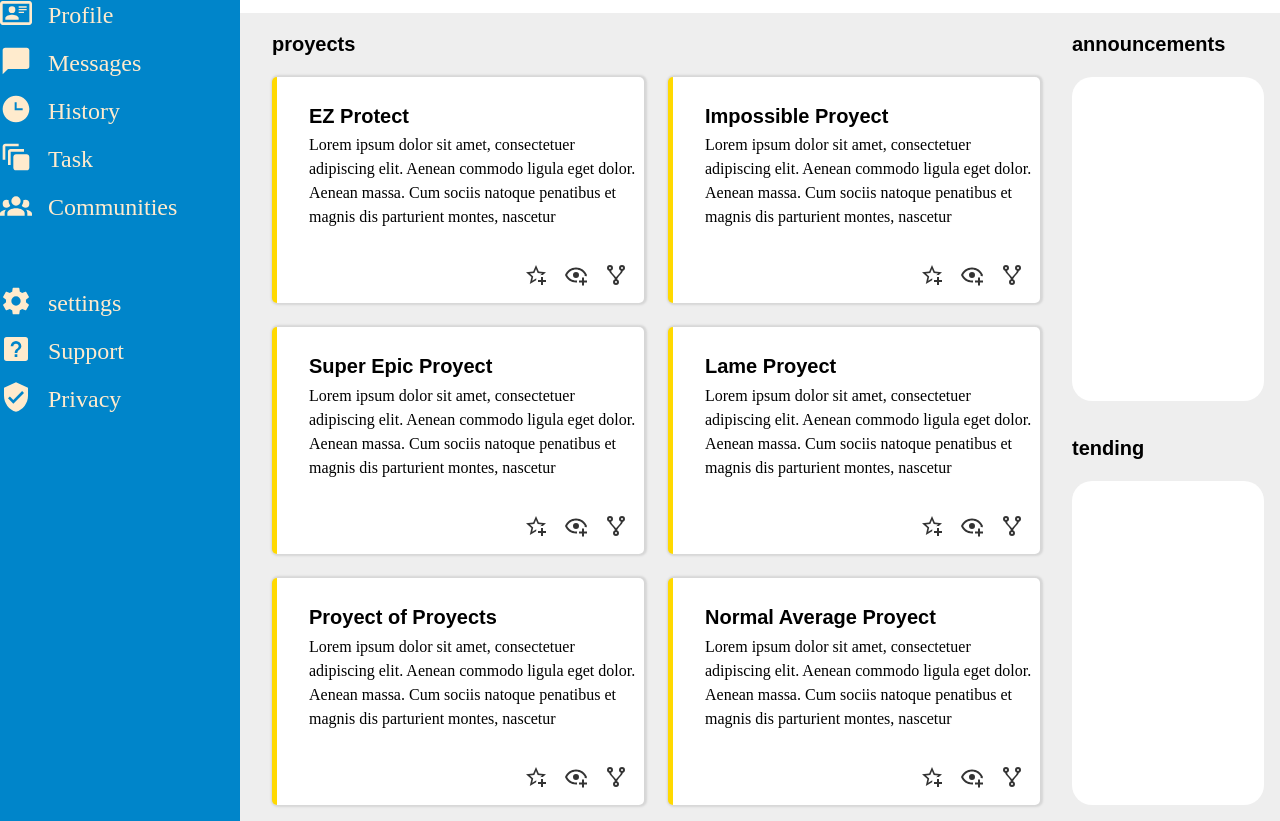
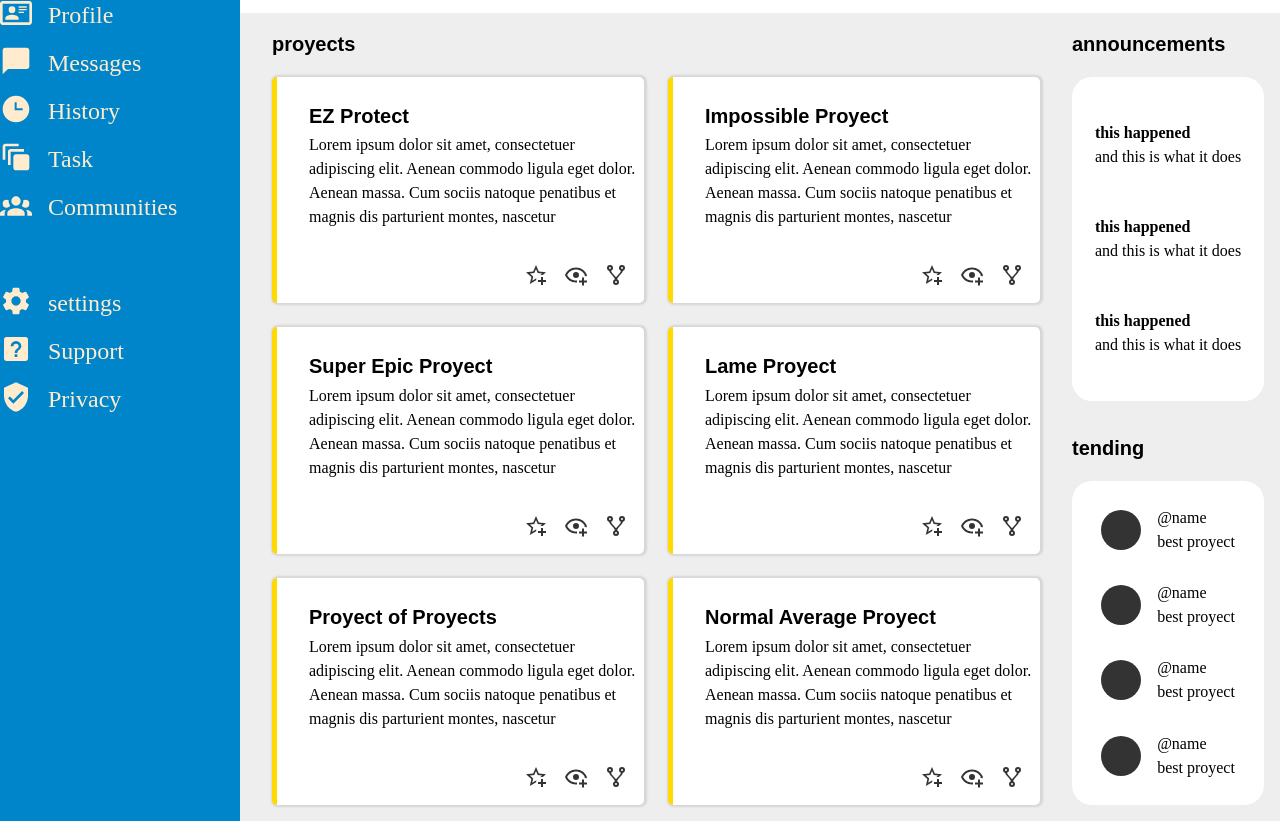
Before and after one commit to tococo852/adminboard-layout, a plain HTML site: page index.html in a window 1280 px wide. Shown: the part 131-952 px from the top of the page. Drawn offline with Linux system fonts and the light colour scheme.

Commit message:
added a bit of filler to the trending and announcement

```diff
--- a/index.css
+++ b/index.css
@@ -232,6 +232,27 @@ button{
 .annCard, .trendCard{
   background-color: white;
   border-radius: 20px;
-
+  display: flex;
+  flex-direction: column;
+  justify-content: space-evenly;
+  gap: 2px;
+  align-items: center;
 
 }
+.user{
+  display: flex;
+  align-items: center;
+  gap: 1rem;
+}
+.annTitle, .name{
+  font-weight: bold;
+}
+.nameTrend{
+  font-weight:lighter;
+}
+.icon{
+  background-color: #333333;
+  width: 2.5rem;
+  height: 2.5rem;
+  border-radius: 2.5rem;
+}
--- a/index.html
+++ b/index.html
@@ -116,9 +116,56 @@
 
         <div class="annName">announcements</div>
 
-        <div class="annCard"></div>
+        <div class="annCard">
+            <div class="announcement">
+                <p class="annTitle">this happened</p>
+                <p class="annDescription">and this is what it does</p>
+            </div>
+            <div class="announcement">
+                <p class="annTitle">this happened</p>
+                <p class="annDescription">and this is what it does</p>
+            </div>
+            <div class="announcement">
+                <p class="annTitle">this happened</p>
+                <p class="annDescription">and this is what it does</p>
+            </div>
+        </div>
         <div class="trendName">tending</div>
-        <div class="trendCard"></div>
+        <div class="trendCard">
+
+            <div class="user">
+                <div class="icon"></div>
+                <div class="info">
+                    <p class="nameTrend">@name</p>
+                    <p class="infoProyect">best proyect</p>
+                </div>
+            </div>
+
+            <div class="user">
+                <div class="icon"></div>
+                <div class="info">
+                    <p class="nameTrend">@name</p>
+                    <p class="infoProyect">best proyect</p>
+                </div>
+            </div>
+
+            <div class="user">
+                <div class="icon"></div>
+                <div class="info">
+                    <p class="nameTrend">@name</p>
+                    <p class="infoProyect">best proyect</p>
+                </div>
+            </div>
+
+            <div class="user">
+                <div class="icon"></div>
+                <div class="info">
+                    <p class="nameTrend">@name</p>
+                    <p class="infoProyect">best proyect</p>
+                </div>
+            </div>
+
+        </div>
     </div>
 </body>
 </html>
```
Also changed, not shown: 1 other file.
